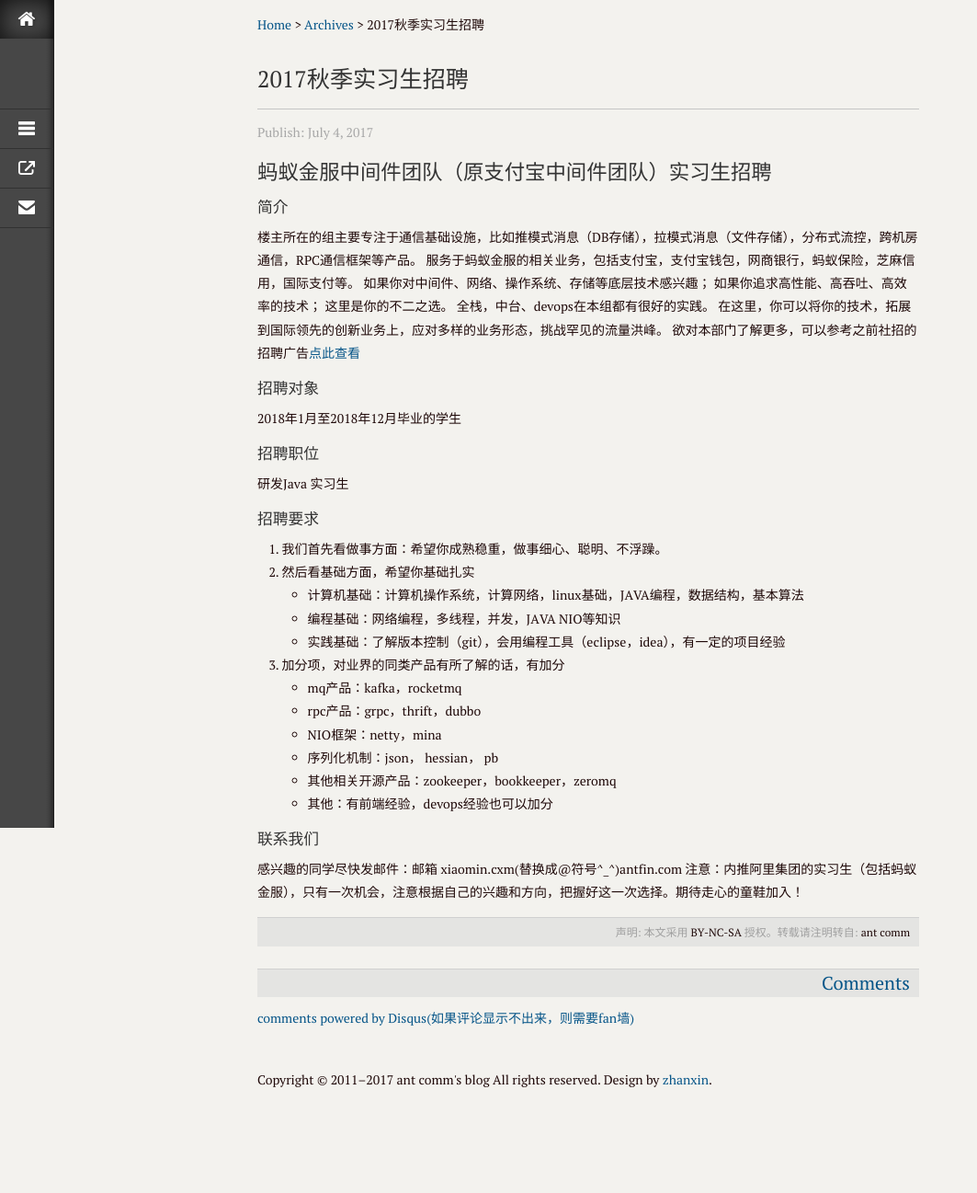
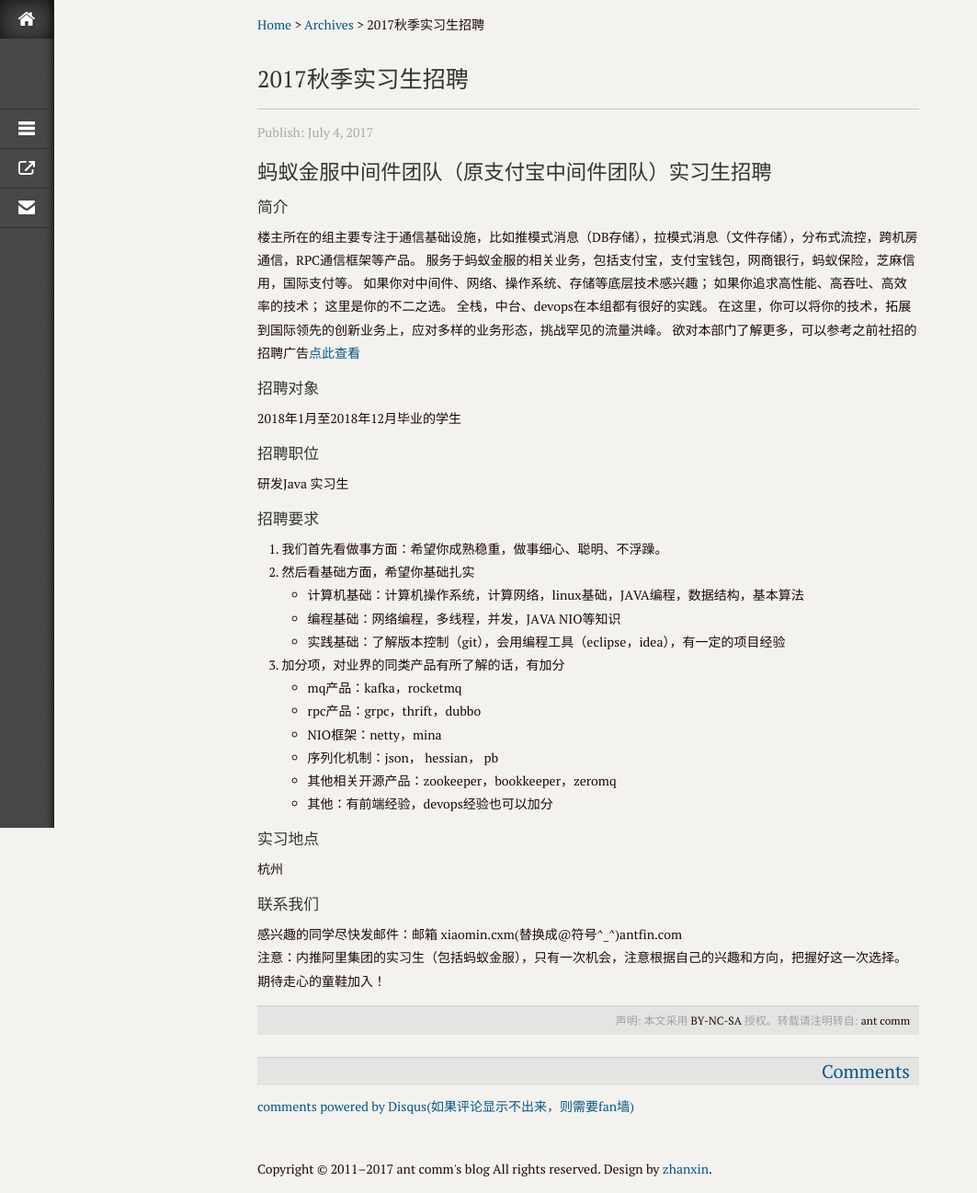
Before and after one commit to xmtsui/recruit, a Jekyll site: the page built from _posts/2017/2017-07-04-2017_autumn_intern.md, in a window 1280 px wide. Shown: the whole page at 92% size, without its empty margins (0-1063 px from the left). Built offline with Jekyll 4.4.1, drawn with Linux system fonts in a browser that asks for light colours; comment, search, counter and statistics services are not loaded; before the commit the page ends 1201 px from its top, so only the background shows below that.

Commit message:
modify by quickcommint

```diff
--- a/_posts/2017/2017-07-04-2017_autumn_intern.md
+++ b/_posts/2017/2017-07-04-2017_autumn_intern.md
@@ -36,6 +36,9 @@
    * 其他相关开源产品：zookeeper，bookkeeper，zeromq
    * 其他：有前端经验，devops经验也可以加分
 
+#### 实习地点
+杭州
+
 #### 联系我们
 感兴趣的同学尽快发邮件：邮箱 xiaomin.cxm(替换成@符号^_^)antfin.com
 注意：内推阿里集团的实习生（包括蚂蚁金服），只有一次机会，注意根据自己的兴趣和方向，把握好这一次选择。期待走心的童鞋加入！
```
